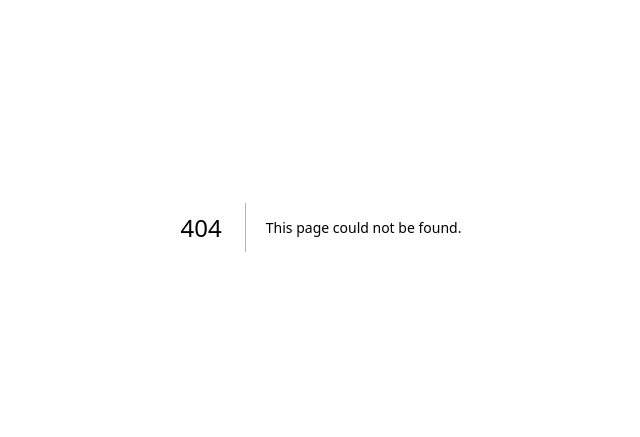
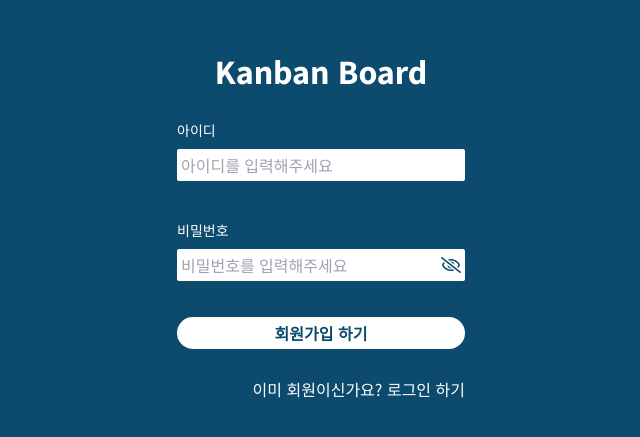
Before and after one commit to lulu242/kanban-app, a Next.js app in the folder client/: page /auth/signup in a window 1280 px wide. Before the commit this address had no page. Shown: the part 173-610 px from the top of the page, without its empty margins (319-959 px from the left). Built offline with nearby package versions, Linux system fonts and the light colour scheme.

Commit message:
feat: signup ui

```diff
--- /dev/null
+++ b/client/src/app/auth/signup/page.tsx
@@ -0,0 +1,95 @@
+'use client';
+import Button from '@/components/Button';
+import Link from 'next/link';
+import React, { useState } from 'react';
+import { FaRegEye, FaRegEyeSlash } from 'react-icons/fa';
+
+// TODO: 컴포넌트(input만할지, form을 할지, icon), 함수 분리해서 정리하기
+const SignupPage = () => {
+  const [passwordIsActive, setPasswordIsActive] = useState<boolean>(true);
+  const [idMessage, setIdMessage] = useState<string>('');
+  const [passwordMessage, setPasswordMessage] = useState<string>('');
+
+  const eyeIconHandler = () => {
+    setPasswordIsActive(!passwordIsActive);
+  };
+
+  // TODO: 아이디, 비번 유효성 검사 후 결과 반환하는 함수 짜기
+  const idValidate = (id: string) => {
+    // 아이디는 5~20자의 영문 소문자, 숫자로만 사용 가능합니다. -> 먼저 검사(정규식)
+    // 이미 존재하는 아이디입니다. -> fetch로 결과값으로 검사
+    // 유효하면 ''
+  };
+
+  const passwordValidate = (password: string) => {
+    // 비밀번호는 6~16자의 영문 대/소문자, 숫자, 특수문자를 사용해주세요. -> 정규식
+    // 유효하면 ''
+  };
+
+  const singUp = () => {
+  }
+
+  return (
+    <main className="bg-sky-900 h-screen text-white flex flex-col justify-center gap-7">
+      <h1 className=" font-extrabold text-3xl text-center">Kanban Board</h1>
+      <form className="flex flex-col gap-7 w-72 mx-auto">
+        <div>
+          <label htmlFor="idInput" className="text-sm">
+            아이디
+          </label>
+          <input
+            type="text"
+            placeholder="아이디를 입력해주세요"
+            id="idInput"
+            className="w-full text-black p-1 rounded-sm my-2"
+            onBlur={(e: React.FocusEvent<HTMLInputElement, Element>) =>
+              idValidate(e.target.value)
+            }
+          ></input>
+          <div className="text-xs">{idMessage}</div>
+        </div>
+        <div>
+          <label htmlFor="passwordInput" className="text-sm">
+            비밀번호
+          </label>
+          <div className=" relative">
+            <input
+              type={passwordIsActive ? 'password' : 'text'}
+              placeholder="비밀번호를 입력해주세요"
+              id="passwordInput"
+              className="w-full text-black p-1 rounded-sm my-2"
+              onBlur={(e: React.FocusEvent<HTMLInputElement, Element>) =>
+                passwordValidate(e.target.value)
+              }
+            ></input>
+            {passwordIsActive ? (
+              <FaRegEyeSlash
+                size="20"
+                className="text-sky-900 absolute top-[calc(50%_-_10px)] right-1"
+                onClick={eyeIconHandler}
+              />
+            ) : (
+              <FaRegEye
+                size="20"
+                className="text-sky-900 absolute top-[calc(50%_-_10px)] right-1"
+                onClick={eyeIconHandler}
+              />
+            )}
+          </div>
+          <div className="text-xs">{passwordMessage} </div>
+        </div>
+        <Button
+          label="회원가입 하기"
+          type="submit"
+          css="bg-white text-sky-900 font-semibold rounded-3xl py-1 hover:opacity-80"
+          onClick={(e) => {}}
+        />
+        <div className=" text-right hover:underline">
+          <Link href="/auth/login">이미 회원이신가요? 로그인 하기</Link>
+        </div>
+      </form>
+    </main>
+  );
+};
+
+export default SignupPage;
```
